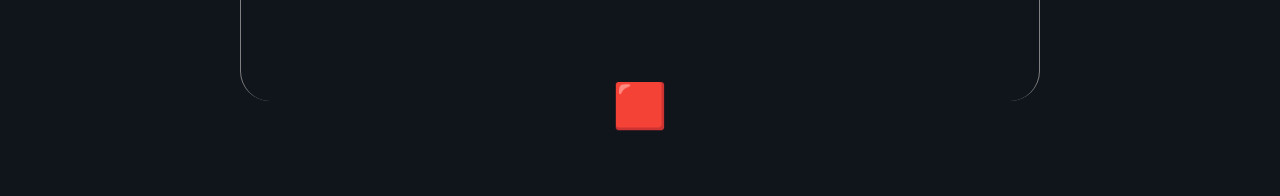
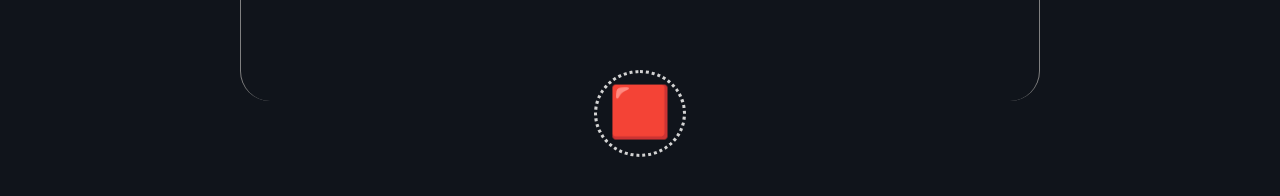
Before and after one commit to ttyngai/ambassadorparrot, a React (Create React App) app: page / in a window 1280 px wide. Both pictures are taken after a click on the picture 640 px from the left and 658 px from the top of the page. Shown: the part 552-748 px from the top of the page. Built offline with nearby package versions, Linux system fonts and the light colour scheme.

Commit message:
broder around record button

```diff
--- a/src/pages/ContainerPage/ContainerPage.css
+++ b/src/pages/ContainerPage/ContainerPage.css
@@ -65,27 +65,14 @@
 }
 
 .recording {
-  font-size: 40px;
-  animation: pulse 1s linear infinite;
+  font-size: 50px;
   cursor: pointer;
-}
-
-@keyframes pulse {
-  0% {
-    transform: scale(1, 1);
-  }
-
-  50% {
-    transform: scale(1.25, 1.25);
-  }
-
-  100% {
-    transform: scale(1, 1);
-  }
+  border: 3px dotted lightgrey;
+  border-radius: 100%;
+  padding: 8px 12px 13px 12px;
 }
 
 .loading {
-  margin-top: -50px;
   max-height: 45px;
   animation: loading 0.5s linear infinite;
 }
--- a/src/pages/ContainerPage/ContainerPage.jsx
+++ b/src/pages/ContainerPage/ContainerPage.jsx
@@ -124,9 +124,9 @@ export default function ContainerPage({
               />
             )
           ) : (
-            <div className={'microphone recording'} onClick={handleStop}>
+            <span className='microphone recording' onClick={handleStop}>
               🟥
-            </div>
+            </span>
           )}
         </div>
       </div>
```
